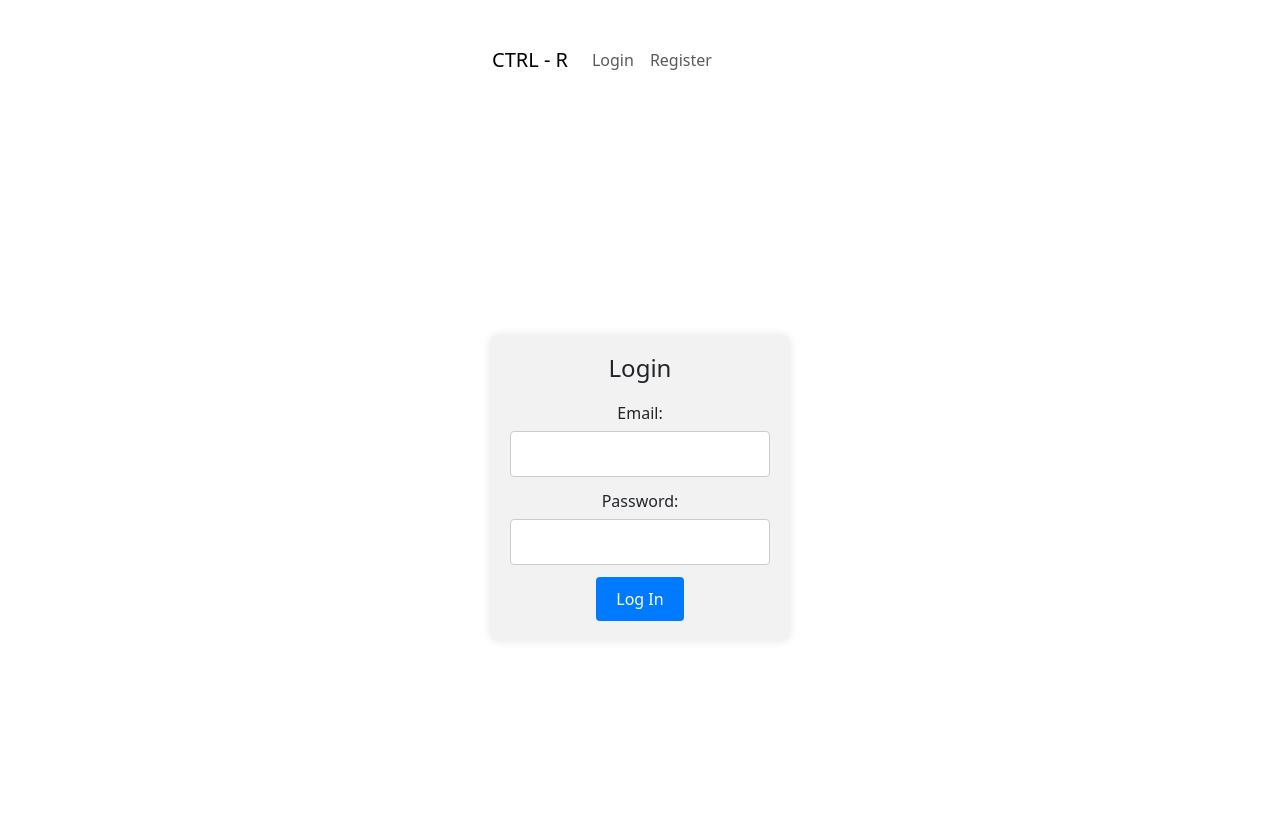
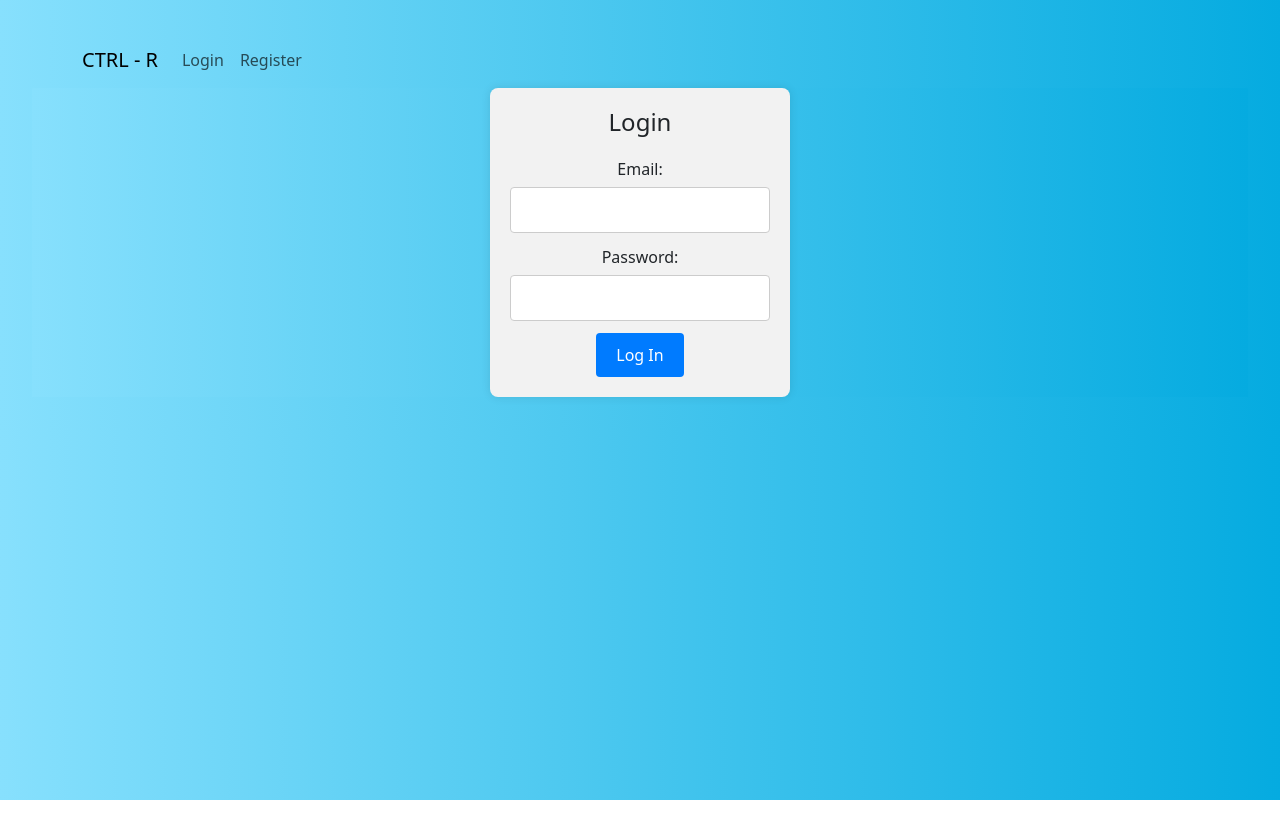
Before and after one commit to cfgcolumbus23/Team-8, a React (Vite) app in the folder frontend/: page /Login in a window 1280 px wide. Shown: the top 838 px of the page. After the commit the page ends 800 px from the top, so only its background shows below. Built offline with nearby package versions, Linux system fonts and the light colour scheme.

Commit message:
organize pages and add css

```diff
--- a/frontend/src/App.css
+++ b/frontend/src/App.css
@@ -4,7 +4,11 @@
   padding: 2rem;
   text-align: center;
 }
-.logo {
+
+/* body {
+  background-color: aqua;
+} */
+/* .logo {
   height: 6em;
   padding: 1.5em;
   will-change: filter;
@@ -38,4 +42,4 @@
 
 .read-the-docs {
   color: #888;
-}
+} */
--- a/frontend/src/App.jsx
+++ b/frontend/src/App.jsx
@@ -89,7 +89,7 @@ function App() {
             <Route path="/Login" element={<LogIn loginHandler={ loginHander }/>}/>
             <Route path="/Dashboard" element={Dashboard()}/>
             <Route path="/Lessons" element={<Lessons topics={tempTopics}/>}/>
-          {/* <Route path="/Survey" element={<Survey topics={tempTopics}/>}/> */}
+            <Route path="/Survey" element={<Survey topics={tempTopics}/>}/>
         </Routes>
         </body>
       </div>
--- a/frontend/src/components/NavBar/NavBar.jsx
+++ b/frontend/src/components/NavBar/NavBar.jsx
@@ -10,7 +10,7 @@ const NavBar = (props) => {
     return (
         <Navbar expand="lg">
           <Container>
-            <Navbar.Brand href="Dashboard">CTRL - R</Navbar.Brand>
+            <Navbar.Brand href="Login">CTRL - R</Navbar.Brand>
             <Navbar.Toggle aria-controls="basic-navbar-nav" />
             <Navbar.Collapse id="basic-navbar-nav">
               <Nav>
--- a/frontend/src/index.css
+++ b/frontend/src/index.css
@@ -1,4 +1,4 @@
-:root {
+ /* :root {
   font-family: Inter, system-ui, Avenir, Helvetica, Arial, sans-serif;
   line-height: 1.5;
   font-weight: 400;
@@ -21,16 +21,16 @@ a {
 }
 a:hover {
   color: #535bf2;
-}
+} */
 
-body {
+/* body {
   margin: 0;
   display: flex;
   place-items: center;
   min-width: 320px;
   min-height: 100vh;
-}
-
+} */
+/*
 h1 {
   font-size: 3.2em;
   line-height: 1.1;
@@ -66,4 +66,17 @@ button:focus-visible {
   button {
     background-color: #f9f9f9;
   }
+} */
+
+body {
+  /* background-color: linear-gradient(90deg, #1a1a1a 0%, #000000 100%); */
+  /* background-color: #000000; */
+  /* background-blend-mode: color-burn; */
+  background: -webkit-gradient(linear, left top, right top, color-stop(0%,#87e0fd), color-stop(40%,#53cbf1), color-stop(100%,#05abe0));
 }
+
+/* body div {
+  background-color: #084b5f;
+  margin: 0%;
+  background: -webkit-gradient(linear, left top, right top, color-stop(0%,#003242), color-stop(40%,#204e5c), color-stop(100%,#05abe0)); */
+/* } */
--- a/frontend/src/pages/LogIn.jsx
+++ b/frontend/src/pages/LogIn.jsx
@@ -37,6 +37,10 @@ function LogIn(props) {
     if (data.error)
       return;
 
+    // let data = {
+    //   is_admin: username === mockAdminEmail,
+    // }
+
     if (data.is_admin) {
       navigate('/dashboard')
     } else {
@@ -68,18 +72,18 @@ function LogIn(props) {
 
 
     // Check if the entered username and password match the mock email and password
-    // if (username === mockAdminEmail && password === mockAdminPassword) {
-    //   // Redirect to the dashboard route after successful login
-    //   navigate('/dashboard');
-    // } else {
-    //   // Handle login failure (e.g., display an error message)
-    //   if (username === mockStudentEmail && password === mockStudentPassword) {
-    //     // Redirect to the dashboard route after successful login
-    //     navigate('/Survey');
-    //   } else {
-    //     setError('Login failed. Please check your email and password.');
-    //   }
-    // }
+    if (username === mockAdminEmail && password === mockAdminPassword) {
+      // Redirect to the dashboard route after successful login
+      navigate('/dashboard');
+    } else {
+      // Handle login failure (e.g., display an error message)
+      if (username === mockStudentEmail && password === mockStudentPassword) {
+        // Redirect to the dashboard route after successful login
+        navigate('/Survey');
+      } else {
+        setError('Login failed. Please check your email and password.');
+      }
+    }
   };
 
   return (
--- a/frontend/src/pages/Survey.jsx
+++ b/frontend/src/pages/Survey.jsx
@@ -21,7 +21,7 @@ function QuizPage() {
   const handleSubmit = () => {
     // You can add validation logic here if needed.
     // Once the user clicks "Submit," redirect to the lesson page.
-    navigate('/lesson');
+    navigate('/Lessons');
   };
 
   return (
```
